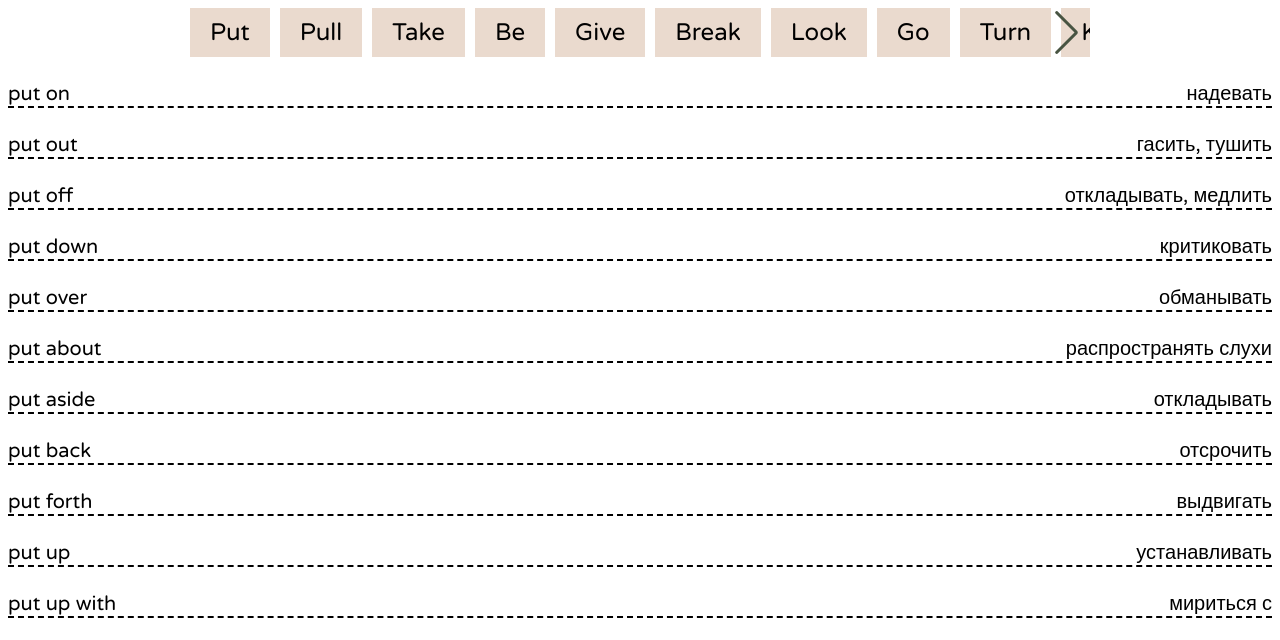
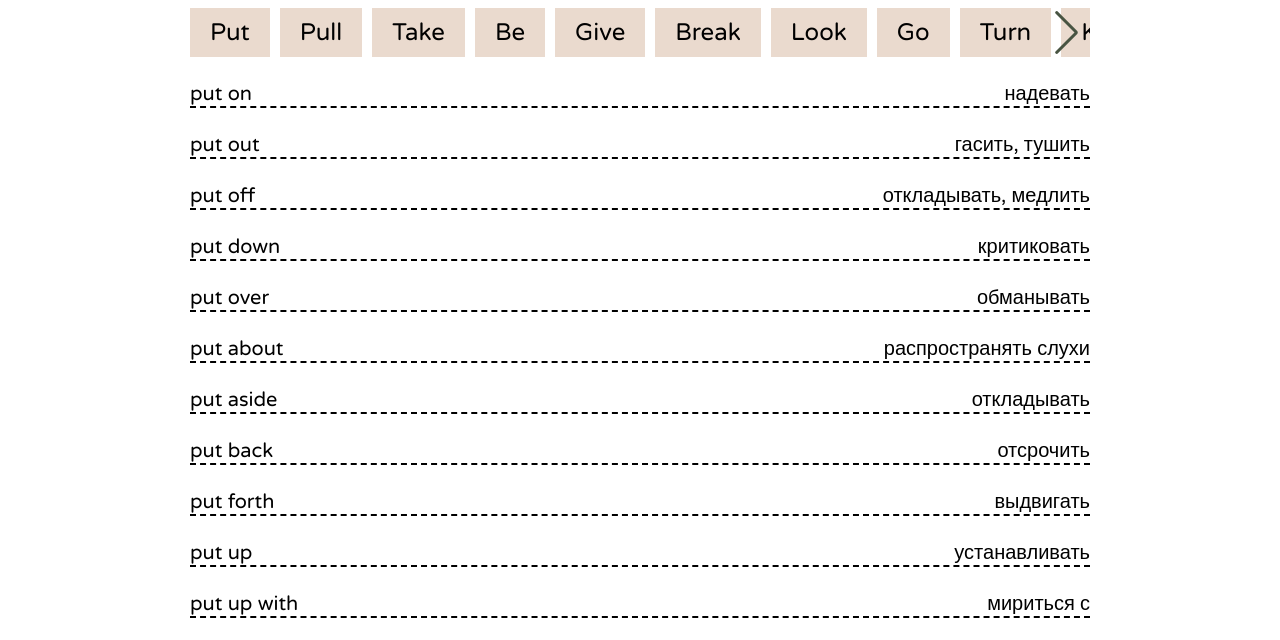
Before and after one commit to konstantinsenatov/English-words, a plain HTML site: page index.html in a window 1280 px wide. Drawn offline with Linux system fonts and the light colour scheme.

Commit message:
Update index.html

```diff
--- a/index.html
+++ b/index.html
@@ -39,7 +39,10 @@
 			background-color: #EADACE;
 		}
 
-
+		main {
+			max-width: 900px;
+			margin: 0 auto;
+		}
 		ul.list {
 			max-width: 600px;
 		}
```
